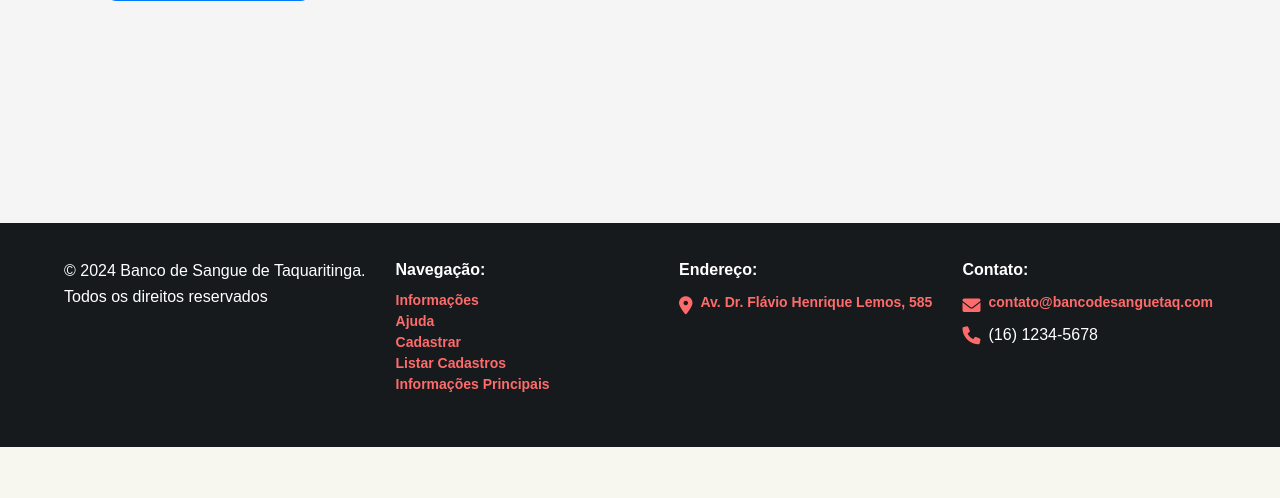
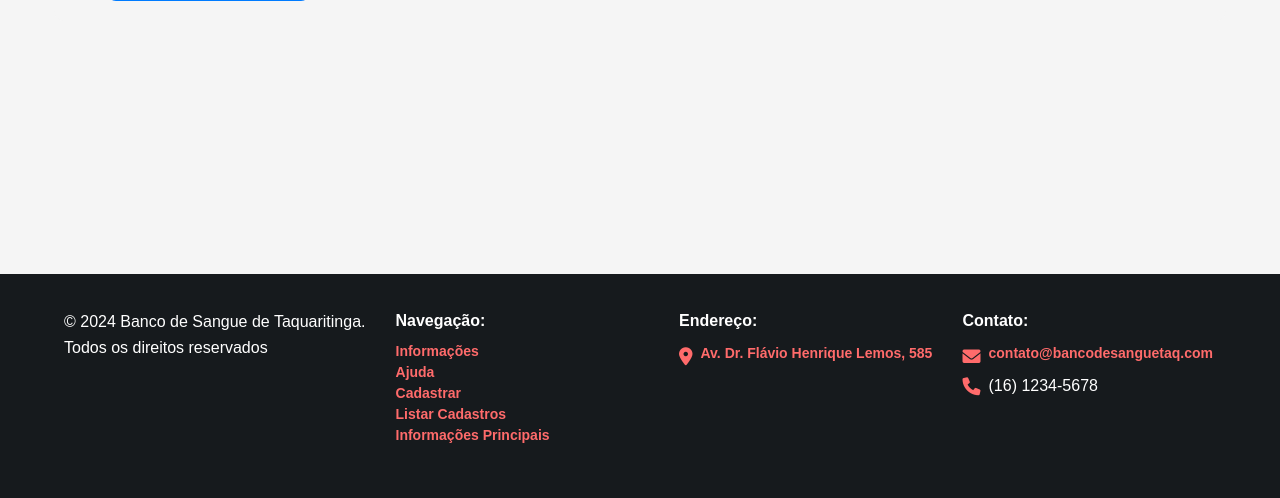
Before and after one commit to AdryanTroiano/Sistema-de-Cadastro, a PHP site: page / in a window 1280 px wide. Shown: the part 1072-1570 px from the top of the page. Before the commit the page ends 1519 px from the top, so only its background shows below. Run offline with PHP 8.4, Linux system fonts and the light colour scheme; data comes from the database, SQL or seed files in the repository.

Commit message:
correção de bugs

```diff
--- a/v1.0.7/style.css
+++ b/v1.0.7/style.css
@@ -122,7 +122,7 @@ nav {
 footer {
     background-color: #161A1D; /* Fundo escuro */
     color: #FFFFFF; /* Texto branco */
-    margin-top: 6%; /* Espaço acima do rodapé */
+    margin-top: 10%; /* Espaço acima do rodapé */
     padding: 30px 0; /* Espaçamento interno */
     text-align: center; /* Centraliza o texto */
     width: 100%; /* Ocupa toda a largura */
```
